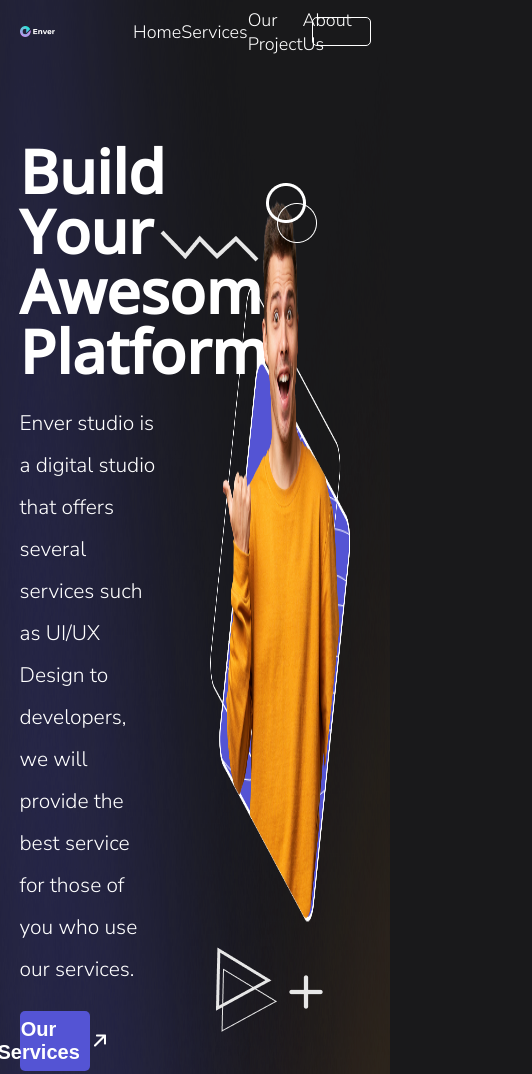
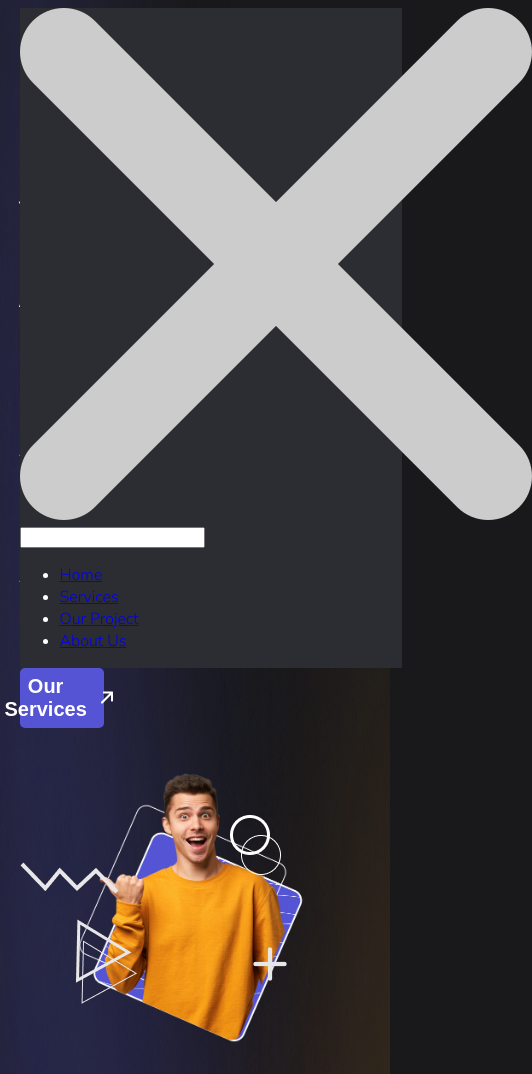
Before and after one commit to Alex-prog814/EnverProject, a plain HTML site: page index.html in a window 390 px wide. Shown: the top 1074 px of the page, 532 px wide, since content can reach past the window. Drawn offline with nearby package versions, Linux system fonts and the light colour scheme.

Commit message:
Added burger block

```diff
--- a/css/adaptive_styles.css
+++ b/css/adaptive_styles.css
@@ -60,3 +60,84 @@
         width: 50%;
     }
 }
+
+@media all and (max-width: 950px) {
+    .services__title_main {
+        font-size: 40px;
+        margin-top: 70px;
+    }
+
+    .portfolio__title {
+        font-size: 50px;
+    }
+
+    .portfolio__item {
+        width: 27%;
+    }
+
+    .info-block__title {
+        font-size: 45px;
+    }
+}
+
+@media all and (max-width: 850px) {
+    .navbar__list {
+        width: 50%;
+        padding: 0;
+    }
+
+    .navbar__input {
+        width: 20%;
+    }
+
+    header {
+        flex-direction: column;
+    }
+
+    .header__block_left {
+        width: 80%;
+    }
+
+    .header__btn {
+        width: 30%;
+    }
+
+    .header__title_left {
+        margin-top: 10%;
+    }
+
+    .header__block_right {
+        width: 80%;
+        align-self: center;
+        margin-top: 10px;
+    }
+
+    footer {
+        width: 100%;
+        flex-direction: column;
+        align-items: center;
+    }
+
+    .footer__list {
+        flex-direction: column;
+        align-items: center;
+        padding: 0;
+    }
+
+    .footer__item {
+        margin-bottom: 5px;
+    }
+
+    .footer__info {
+        margin-top: 0;
+        font-size: 10px;
+    }
+}
+
+@media all and (max-width: 800px) {
+    .navbar__logo {
+        width: 15%;
+    }
+
+
+}
--- a/css/style.css
+++ b/css/style.css
@@ -271,3 +271,15 @@ footer {
     justify-content: space-between;
 }
 /* footer styles end */
+
+/* burger-menu styles start */
+.burger-menu {
+    /* display: none; */
+    width: 98%;
+    height: min-content;
+    background-color: #2c2c33;
+    position: absolute;
+    z-index: 1;
+    /* top:  */
+}
+/* burger-menu styles end */
--- a/index.html
+++ b/index.html
@@ -19,6 +19,30 @@
     <img src="./images/bg_4.png" alt="error:(" class="bg_gradient">
 
     <div class="container">
+
+        <!-- burger start -->
+        <div class="burger-menu">
+            <div class="burger-menu__content">
+                <img src="./images/cancel_btn.png" alt="error:(" class="burger-menu__btn_close">
+                <input type="text" class="burger-menu__input">
+                <ul class="burger-menu__list">
+                    <li class="burger-menu__item">
+                        <a href="#">Home</a>
+                    </li>
+                    <li class="burger-menu__item">
+                        <a href="#">Services</a>
+                    </li>
+                    <li class="burger-menu__item">
+                        <a href="#">Our Project</a>
+                    </li>
+                    <li class="burger-menu__item">
+                        <a href="#">About Us</a>
+                    </li>
+                </ul>
+            </div>
+        </div>
+        <!-- burger end -->
+
         <!-- navbar start -->
         <div class="navbar">
             <img src="./images/logo.png" alt="error:(" class="navbar__logo">
```
Also changed, not shown: images/cancel_btn.png (added).
